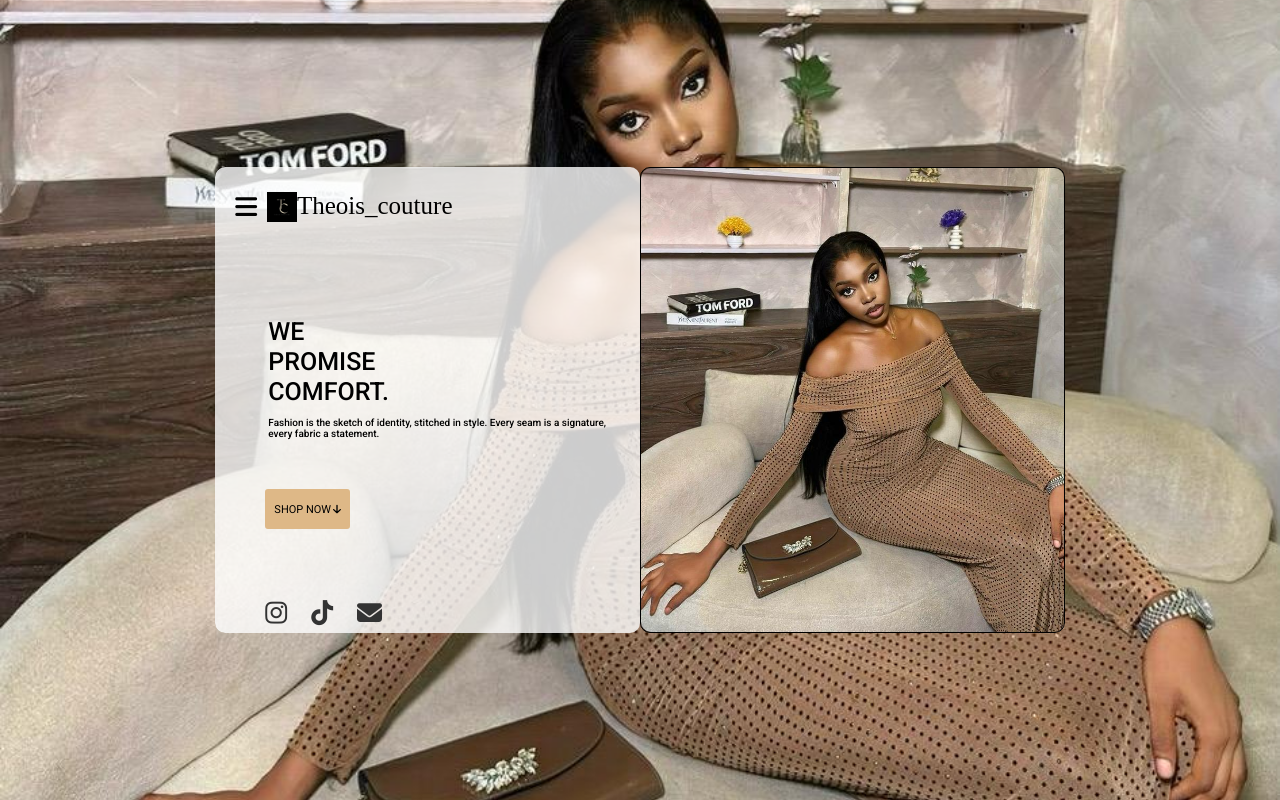
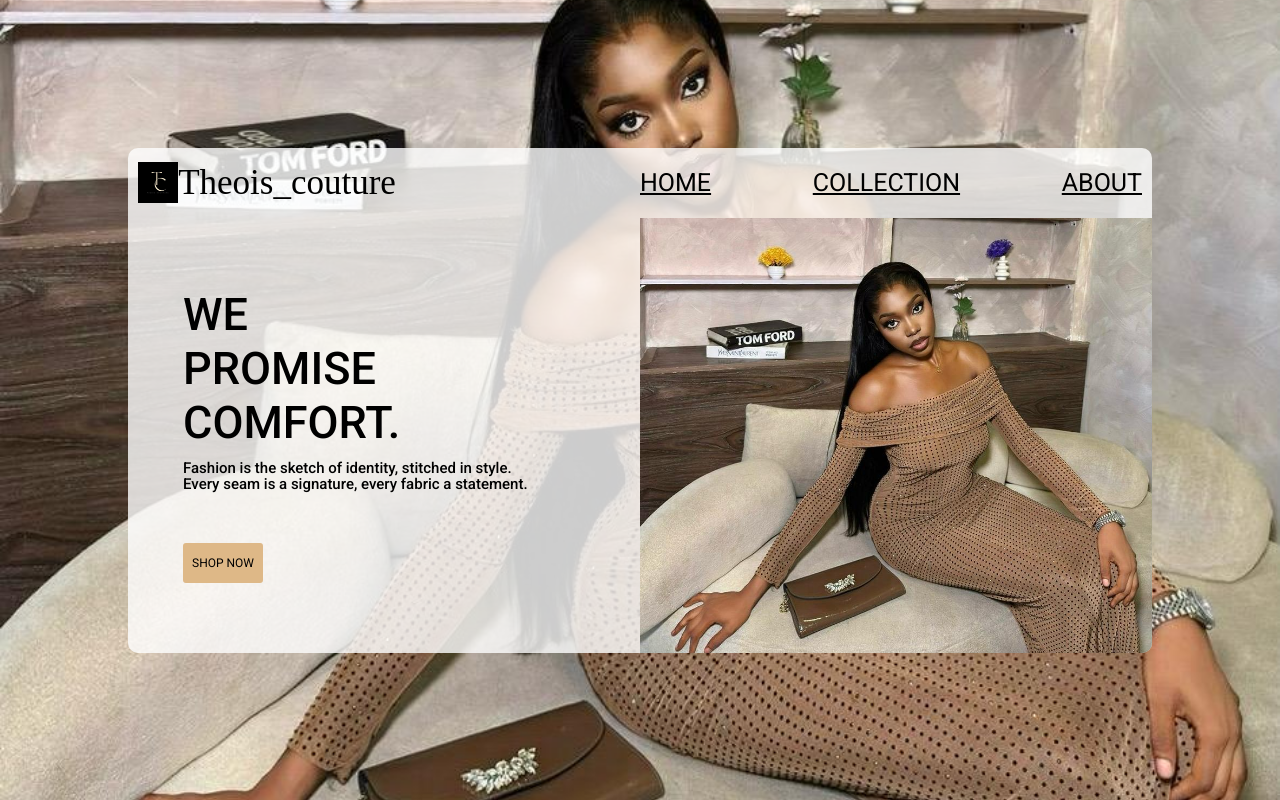
Before and after one commit to favvycode/theois_couture, a plain HTML site: page secondpage.html in a window 1280 px wide. Drawn offline with Linux system fonts and the light colour scheme.

Commit message:
i changed the design

```diff
--- a/secondpage.css
+++ b/secondpage.css
@@ -4,6 +4,7 @@
   box-sizing: border-box;
   font-family: "Roboto", serif;
 }
+
 
 html, body {
     height: 100%;
@@ -20,6 +21,7 @@ html, body {
   background-repeat: no-repeat;
   font-family: sans-serif;
   color: white;
+ /* background-color: aliceblue;*/
   object-fit: contain;
   box-sizing: border-box;
 }
@@ -27,131 +29,82 @@ html, body {
 .content {
   margin: 100px auto;
   border-radius: 10px;
+  width: 80%;
   display: flex;
+  flex-direction: column;
+  background-color: rgba(255, 255, 255, 0.8);
   justify-content: center;
+  /*border: 1px solid red;*/
   border-radius: 10px;
    position: relative;
   overflow: hidden;
+
+}
+
+.main-section{
+  /*border: 1px solid yellow;*/
+  display: flex;
+  /*height: 10px;*/
 }
 
 .section1{
-    background-color: rgba(255, 255, 255, 0.8);
-    width: 40%;
+   /* background-color: rgba(255, 255, 255, 0.8);*/
+    width: 50%;
     color: black;
     /*border: 1px solid green;*/
-    border-radius: 10px;
     display: flex;
     flex-direction: column;
+
 }
 
 
 nav {
-  height: 50px;
+  height: 30px;
   display: flex;
+  width: 100%;
   justify-content: space-between;
   align-items: center;
-  gap: 5px;
-/*border: 2px solid yellow;*/
-}
-
-.hamburger-icon {
-  display: flex;
-  font-size: 15px;
-  color: black;
-  padding-left: 5px;
-  /*border: 1px solid purple;*/
-  position: relative;
-  z-index: 101;
-}
-
-#menu-toggle:checked+nav+.mobile-nav {
-  display: flex;
-}
-
-#menu-toggle:checked+nav .hamburger-icon .fa-bars {
-  display: none;
-}
-
-#menu-toggle:checked+nav .hamburger-icon .fa-xmark {
-  display: flex !important;
-  padding-left: 0px;
-  margin-left: 5px;
-  background-color: #333;
-  color: burlywood;
-  border-radius: 50%;
-  border: 8px solid black;
-}
-
-#menu-toggle {
-  display: none;
-}
-
-#menu-toggle:not(:checked) ~ #mars-icon {
-  display: none;
-}
-
-#mars-icon:target {
-  display: block;
-}
-
-#menu-toggle+nav .hamburger-icon .fa-xmark {
-  display: none;
-}
-
-.mobile-nav {
-  display: none;
-  position: absolute;
-  z-index: 100;
-  object-fit: contain;
-  width: 100%;
-  height: 100%;
-  box-sizing: border-box;
-  background-color: black;
-  box-shadow: 4px 2px 4px rgba(0, 0, 0, 1);
-  padding-top: 30px;
-  justify-content: center;
-  align-items: center;
-  border-radius: 10px;
-}
-
-.mobile-nav>ul {
-  list-style-type: none;
-  display: flex;
-  gap: 5px;
-  flex-direction: column;
-  justify-content: space-between;
-  align-items: center;
-  background-color: #333;
-  width: 50%;
-  height: 60%;
-  border-radius: 10px;
+  /*border: 2px solid yellow;*/
 }
 
 
-.mobile-link-items {
-  font-size: 20px;
-  cursor: pointer;
-  font-weight: 500;
-  min-width: 24px;
-  transition: 0.5s;
-  color: burlywood;
-}
-
-.mobile-link-items:hover {
-  color: #007bff;
-  text-decoration: underline;
-}
-
 .logo{
     display: flex;
+    width: 50%;
     font-family: 'Playfair Display';
-    font-size: 13px;
+    font-size: 15px;
     font-weight: 450;
+    color: black;
+    align-items: center;
+    padding-left: 2px;
 }
 
 
 .logo img {
   max-width: 10%;
+}
+
+.link{
+  /*border: 2px solid blue;*/
+  display: flex;
+  width: 50%;
+  padding-right: 10px;
+}
+
+.link>ul {
+  list-style-type: none;
+  display: flex;
+  width: 100%;
+  justify-content: space-between;
+}
+
+.link-items{
+  /*border: 2px solid red;*/
+  display: flex;
+  font-size: 8px;
+  font-weight: 400;
+  color: black;
+  cursor: pointer;
 }
 
 .banner-left-section {
@@ -166,19 +119,20 @@ nav {
 
 .banner-left-section>small {
   font-weight: 400;
-  font-size: 8px;
+  font-size: 7px;
   line-height: 110%;
   color: black;
-  width: 120px;
+  width: 100px;
   display: flex;
 }
 
 .banner-left-section>ul {
   line-height: 120%;
   color: black;
-  font-size: 20px;
+  font-size: 18px;
   font-weight: 500;
 }
+
 
 .button-element {
   outline-style: none;
@@ -200,85 +154,53 @@ nav {
   margin-left: 20px;
 }
 
-.button-element:hover {
-  background: burlywood;
-  border: 2px solid burlywood;
+
+
+.button-element:hover,
+.link-items:hover {
+  background: brown;
+  border: 2px solid brown;
 }
 
-.button-element img{
-  max-width: 10%;
-}
-
-.socialmedia{
-  margin-left: 10px ;
-  margin-bottom: 5px;
-}
-.socialmedia a {
-  color: #333;
-  font-size: 20px;
-  margin: 0px 10px;
-  text-decoration: none;
-}
-
-.socialmedia a:hover {
-  color: #007bff; /* Change color on hover */
-}
 
 .section2{
-    background-color: rgba(0,0,0,0.5);
+    /*background-color: rgba(0,0,0,0.5);*/
     height: auto;
-    width: 40%;
-    color: black;
-    border: 1px solid black;
-    border-radius: 10px;
+    width: 50%;
     margin: 0;
-  padding: 0;
+    padding: 0;
+  /*border: 2px solid red;*/
   position: relative;
 }
 
 .section2 img{
   position: absolute;
-  display: flex;
   object-fit: contain;
   height: 100%;
-  max-width: 100%;
+  width:100%;
   object-fit: cover;
-  border-radius: 10px;
 }
 
+
+
 @media (min-width :768px){
-   .section1,
-   .section2 {
-    width: 45%;
+
+.content{
+   margin: 100px auto;
 }
 
+.link-items{
+  font-size: 15px;
+}
 nav {
-  height: 80px;
-  gap: 10px;
+  height: 50px;
 }
 
-.hamburger-icon {
-  font-size: 25px;
-  padding-left: 20px;
-}
 
 .logo{
-    font-size: 20px;
+    font-size: 30px;
     font-weight: 450;
-    /*gap: 1px;*/
-}
-
-.mobile-nav{
-  /*padding: 0px, 20px;*/
-  padding-top: 60px;
-}
-
-.mobile-nav>ul {
-  /*margin: 20px 12px;*/
-}
-
-.mobile-link-items {
-  font-size: 25px;
+   /* border: 2px solid black;*/
 }
 
 .logo img {
@@ -286,19 +208,19 @@ nav {
 }
 
 .banner-left-section {
- padding: 20px 53px;
+ padding: 20px 32px;
  gap: 10px;
  margin-top: 40px;
 }
 
   .banner-left-section>small {
   font-weight: 500;
-  font-size: 10px;
+  font-size: 12px;
   width: 200px;
 }
 
 .banner-left-section>ul {
-  font-size: 25px;
+  font-size: 35px;
 }
 
 .button-element {
@@ -306,17 +228,7 @@ nav {
   width: 70px;
   height: 30px;
   margin-bottom: 90px;
-  margin-left: 50px;
-
-}
-
-.socialmedia{
-  margin-left: 40px ;
-  margin-bottom: 5px;
-}
-
-.socialmedia a {
-  font-size: 25px;
+  margin-left: 32px;
 }
 }
 
@@ -326,19 +238,23 @@ nav {
     width: 50%;
 }
 
-nav {
-  height: 80px;
-  gap: 10px;
+
+.link-items{
+  font-size: 25px;
 }
 
-.hamburger-icon {
-  font-size: 25px;
-  padding-left: 20px;
+nav {
+  height: 70px;
+}
+
+.content{
+   margin: 100px auto;
 }
 
 .logo{
-    font-size: 25px;
+    font-size: 35px;
     font-weight: 450;
+    padding-left: 10px;
 }
 
 
@@ -347,48 +263,27 @@ nav {
 }
 
 .banner-left-section {
- padding: 50px 53px;
+ padding: 50px 55px;
  gap: 10px;
  margin-top: 20px;
 }
 
   .banner-left-section>small {
   font-weight: 500;
-  font-size: 10px;
+  font-size: 15px;
   width: 350px;
 }
 
 .banner-left-section>ul {
-  font-size: 25px;
+  font-size: 45px;
 }
 
 .button-element {
-  font-size: 11px;
-  width: 85px;
+  font-size: 12px;
+  width: 80px;
   height: 40px;
   margin-bottom: 70px;
-  margin-left: 50px;
+  margin-left: 55px;
+}
 
 }
-
-.socialmedia{
-  margin-left: 40px ;
-  margin-bottom: 5px;
-}
-
-.socialmedia a {
-  font-size: 25px;
-}
-
-.mobile-nav{
-  padding-top: 60px;
-}
-
-.mobile-nav>ul {
- /* margin: 20px 12px;*/
-}
-
-.mobile-link-items {
-  font-size: 30px;
-}
-}
--- a/secondpage.html
+++ b/secondpage.html
@@ -21,23 +21,18 @@
   </head>
   <body>
     <div class="content">
-      <div class="section1">
-        <input type="checkbox" id="menu-toggle" />
-        <nav>
-          <label for="menu-toggle" class="hamburger-icon"
-        ><i class="fa-solid fa-bars"></i> <div id="mars-icon"><i class="fa-solid fa-xmark" ></i
-      ></div></label>
+      <nav>
       <div class="logo"><img src="./assert/images/logo.jpg" alt="logo" />Theois_couture</div>
-    </nav>
-    <div class="mobile-nav">
+      <div class="link">
       <ul>
-        <li ><a href="index.html" class="mobile-link-items">HOME</a></li>
-        <li > <a href="infopage.html" class="mobile-link-items">INFO</a></li>
-        <li > <a href="gallerypage.html" class="mobile-link-items">GALLERY</a></li>
-        <li > <a href="contactpage.html" class="mobile-link-items">CONTACT</a></li>
-        <li > <a href="faqpage.html" class="mobile-link-items">FAQ</a></li>
+        <li ><a href="index.html" class="link-items">HOME</a></li>
+        <li > <a href="collection.html" class="link-items">COLLECTION</a></li>
+        <li > <a href="about.html" class="link-items">ABOUT</a></li>
       </ul>
     </div>
+    </nav>
+      <div class="main-section">
+        <div class="section1">
     <div class="banner-left-section">
       <ul>
         <div>WE</div>
@@ -48,26 +43,11 @@
 Every seam is a signature, every fabric a statement.</small>
     </div>
     <button class="button-element">
-          SHOP NOW <img src="./assert/images/arrow.svg" alt="arrow" />
+          SHOP NOW
         </button>
-        <div class="socialmedia">
-  <a href="https://www.instagram.com/theois__couture?igsh=MWNuZzkyeGJkZThxMw%3D%3D&utm_source=qr" target="_blank"><i class="fab fa-instagram"></i></a>
-  <a href="https://www.tiktok.com/@theois_couture?_t=ZM-8x2SUVO4Le1&_r=1" target="_blank"><i class="fab fa-tiktok"></i></a>
-  <a href="mailto:d26796766@gmail.com"><i class="fas fa-envelope"></i></a>
-        </div>
       </div>
       <div class="section2"><img src="assert/images/doubra.jpg" alt="doubra"></div>
+      </div>
     </div>
-
-
-
-
-    <script>
-  window.addEventListener('DOMContentLoaded', () => {
-    if (window.location.hash === "#mars-icon") {
-      document.getElementById("menu-toggle").checked = true;
-    }
-  });
-    </script>
   </body>
 </html>
```
Also changed, not shown: about.html (added, +28 -0 lines), collection.html (renamed from infopage.html, +4 -1 lines), contactpage.html (deleted, +0 -11 lines), faqpage.html (deleted, +0 -11 lines), gallerypage.html (deleted, +0 -11 lines), about.css (added), collection.css (added), contactpage.css (deleted), faqpage.css (deleted), gallerypage.css (deleted), infopage.css (deleted), 1 other file.
